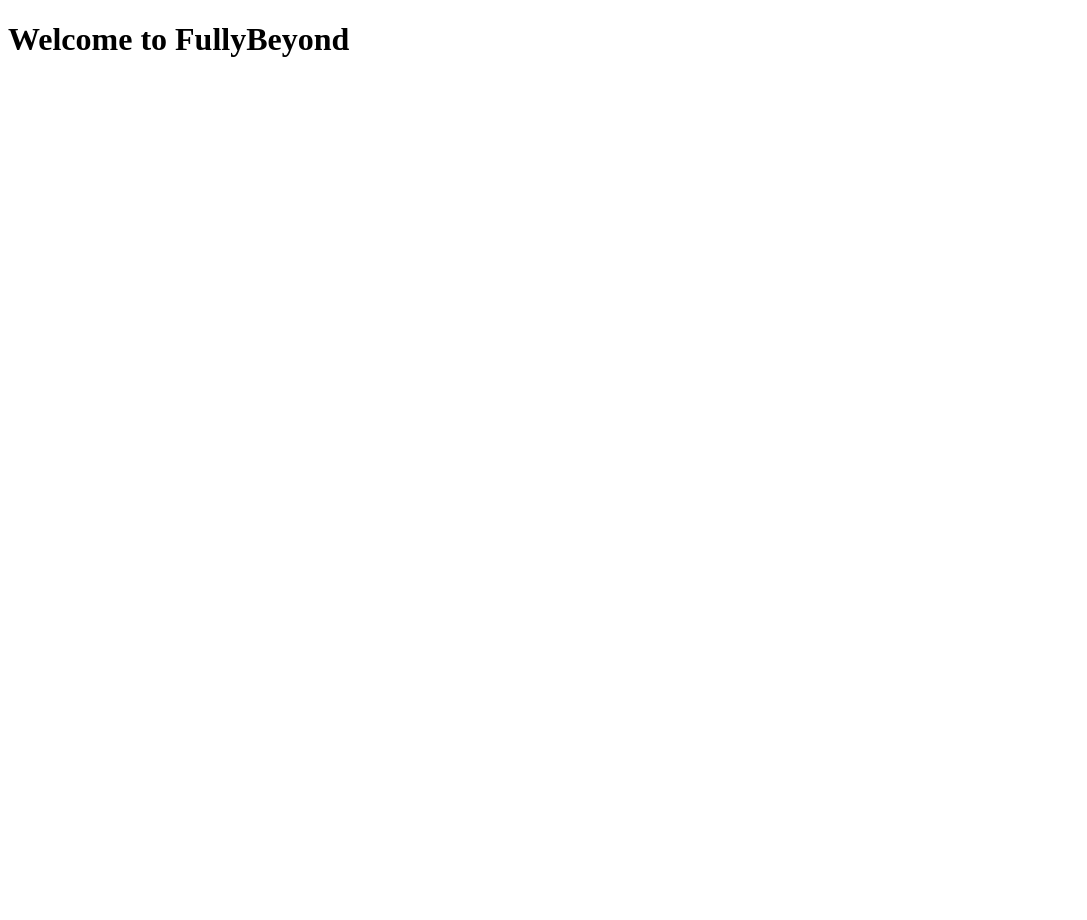
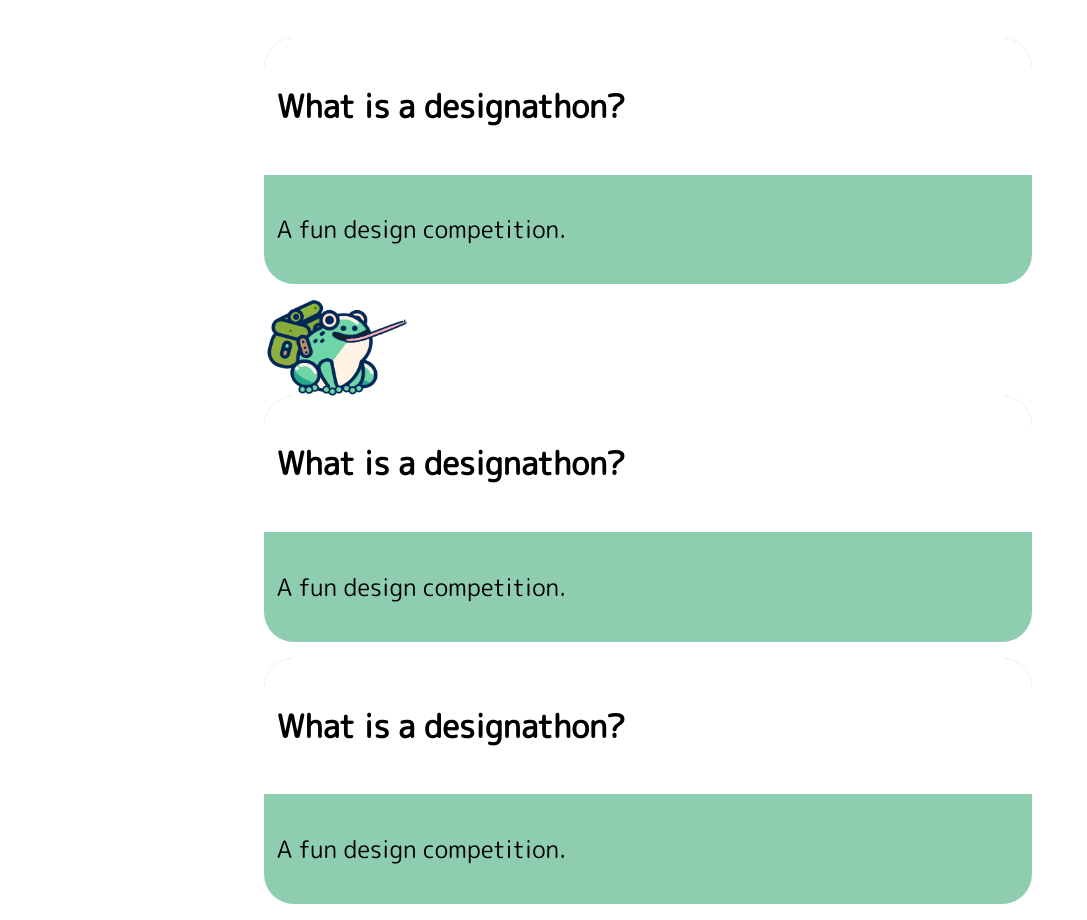
Before and after one commit to 26samaahmed/fullybeyond, a SvelteKit app: page / in a window 1280 px wide. Shown: the whole page, without its empty margins (0-1087 px from the left). Before the commit the page ends 800 px from the top, so only its background shows below. Built offline with nearby package versions, Linux system fonts and the light colour scheme.

Commit message:
basic faq section with styling

```diff
--- a/src/routes/+page.svelte
+++ b/src/routes/+page.svelte
@@ -1,7 +1,98 @@
+<script>
+  import FrogFly from "$lib/Assets/FAQ/fully_the_frog_fly.png"
+</script>
+
 <svelte:head>
   <title>FullyBeyond</title>
+  <link href="https://fonts.googleapis.com/css2?family=M+PLUS+Rounded+1c&display=swap" rel="stylesheet">
 </svelte:head>
 
+
 <main>
-  <h1>Welcome to FullyBeyond</h1>
+<div class="FAQPage">
+  <div class="FAQSection">
+    <h1>FAQ</h1>
+    <div class="questionBox">
+      <div class="questionSection">
+        <p><b>What is a designathon?</b></p>
+      </div>
+      <div class="questionAnswer">
+        <p>A fun design competition.</p>
+      </div>
+    </div>
+
+    <img src={FrogFly} alt="frog eating fly">
+    <div class="questionBox">
+      <div class="questionSection">
+        <p><b>What is a designathon?</b></p>
+      </div>
+      <div class="questionAnswer">
+        <p>A fun design competition.</p>
+      </div>
+    </div>
+
+    <div class="questionBox">
+      <div class="questionSection">
+        <p><b>What is a designathon?</b></p>
+      </div>
+      <div class="questionAnswer">
+        <p>A fun design competition.</p>
+      </div>
+    </div>
+  </div>
+</div>
 </main>
+
+<style>
+  div {
+    overflow: hidden;
+  }
+
+  main {
+    display: flex;
+    justify-content: center;
+    align-items: center;
+    height: 100vh;
+    width: 100vw;
+    font-family: 'M PLUS Rounded 1c', sans-serif;
+  }
+
+  h1 {
+    display: flex;
+    justify-content: center;
+    align-items: center;
+    font-size: 50px;
+  }
+
+  img {
+    width: 20%
+  }
+
+  .FAQSection {
+    display: flex;
+    flex-direction: column;
+    width: 60vw;
+  }
+
+  .questionBox {
+    display: flex;
+    flex-direction: column;
+    background-color: #8ECDB0;
+    border-radius: 30px;
+    margin-bottom: 2vh;
+  }
+
+  .questionSection {
+    position: relative;
+    color: black;
+    font-size: 32px;
+    background-color: white;
+    padding: 1vw;
+  }
+
+  .questionAnswer {
+    font-size: 24px;
+    padding: 1vw;
+    color: black;
+  }
+</style>
```
